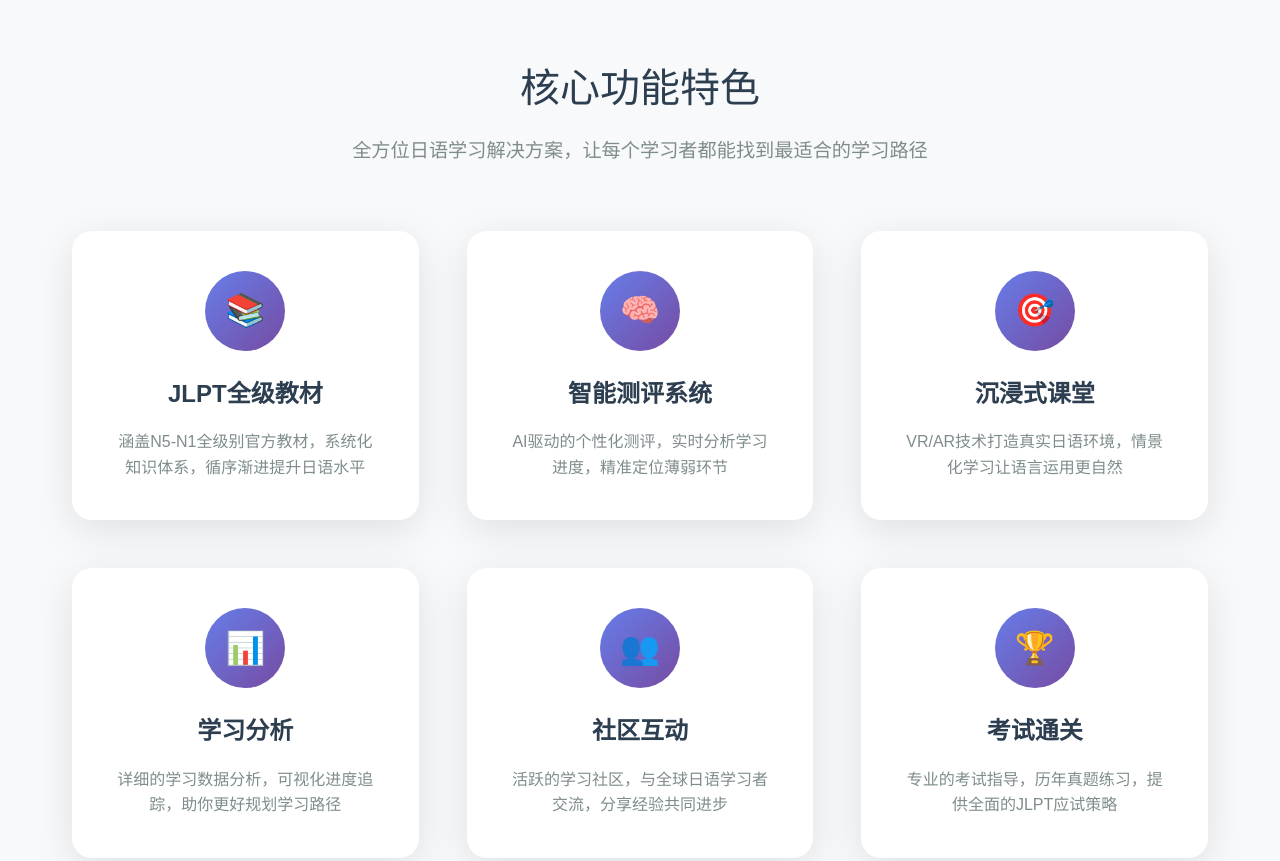
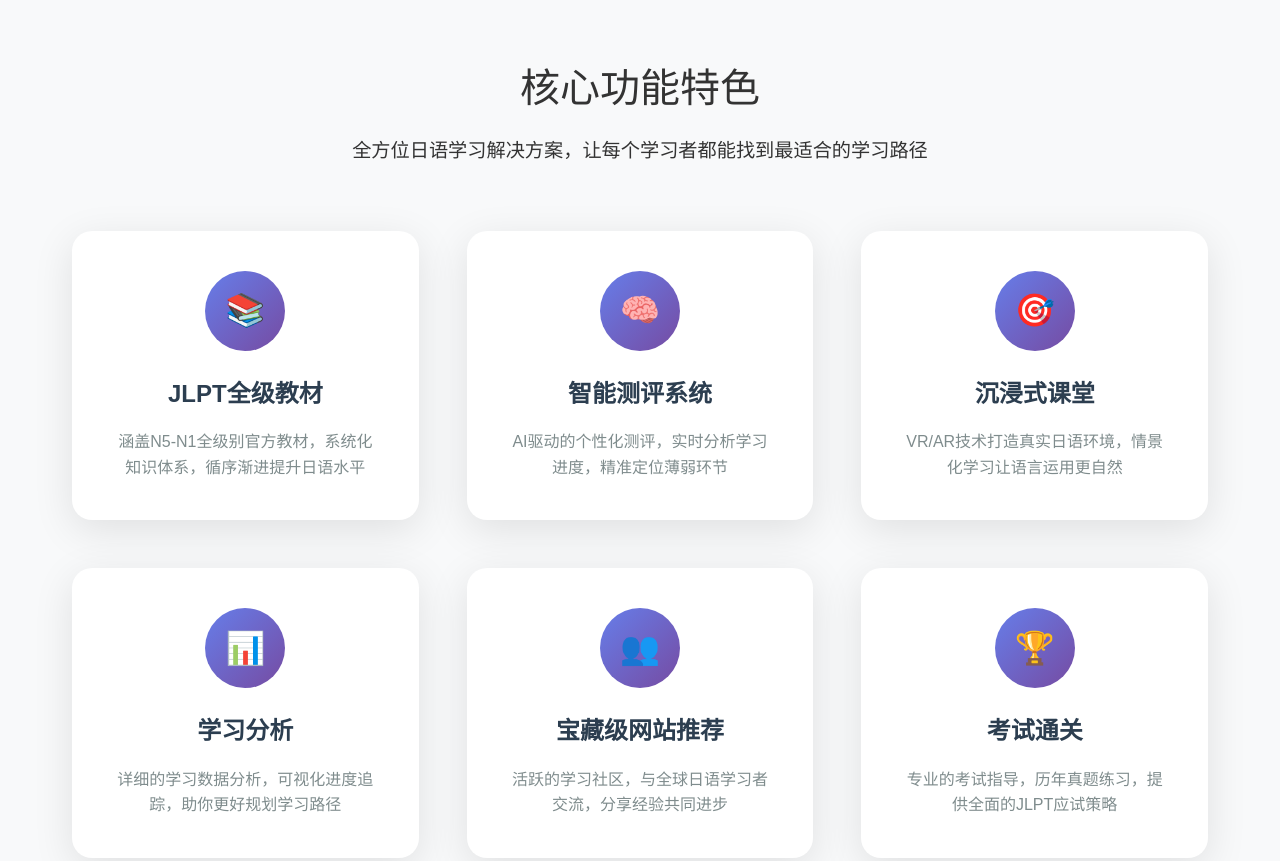
Before and after one commit to GPTtang/learnjp, a plain HTML site: page index.html in a window 1280 px wide. Shown: the part 840-1701 px from the top of the page. Drawn offline with Linux system fonts and the light colour scheme.

Commit message:
Update index.html

```diff
--- a/index.html
+++ b/index.html
@@ -193,14 +193,12 @@
             text-align: center;
             font-size: 2.5rem;
             margin-bottom: 1rem;
-            color: #2c3e50;
             font-weight: 300;
         }
 
         .section-subtitle {
             text-align: center;
             font-size: 1.2rem;
-            color: #7f8c8d;
             margin-bottom: 4rem;
         }
 
@@ -401,7 +399,7 @@
                 一站式助你高效通关日语能力考试，开启日语学习新纪元
             </p>
             <div class="cta-buttons">
-                <a href="#" class="btn btn-primary">立即开始学习</a>
+                <a href="japanese_learning_treasures.html" class="btn btn-primary">立即开始学习</a>
                 <a href="#" class="btn btn-secondary">免费体验</a>
             </div>
         </div>
@@ -440,7 +438,7 @@
 
                 <div class="feature-card">
                     <div class="feature-icon">👥</div>
-                    <h3 class="feature-title">社区互动</h3>
+                    <h3 class="feature-title">宝藏级网站推荐</h3>
                     <p class="feature-description">活跃的学习社区，与全球日语学习者交流，分享经验共同进步</p>
                 </div>
 
```
